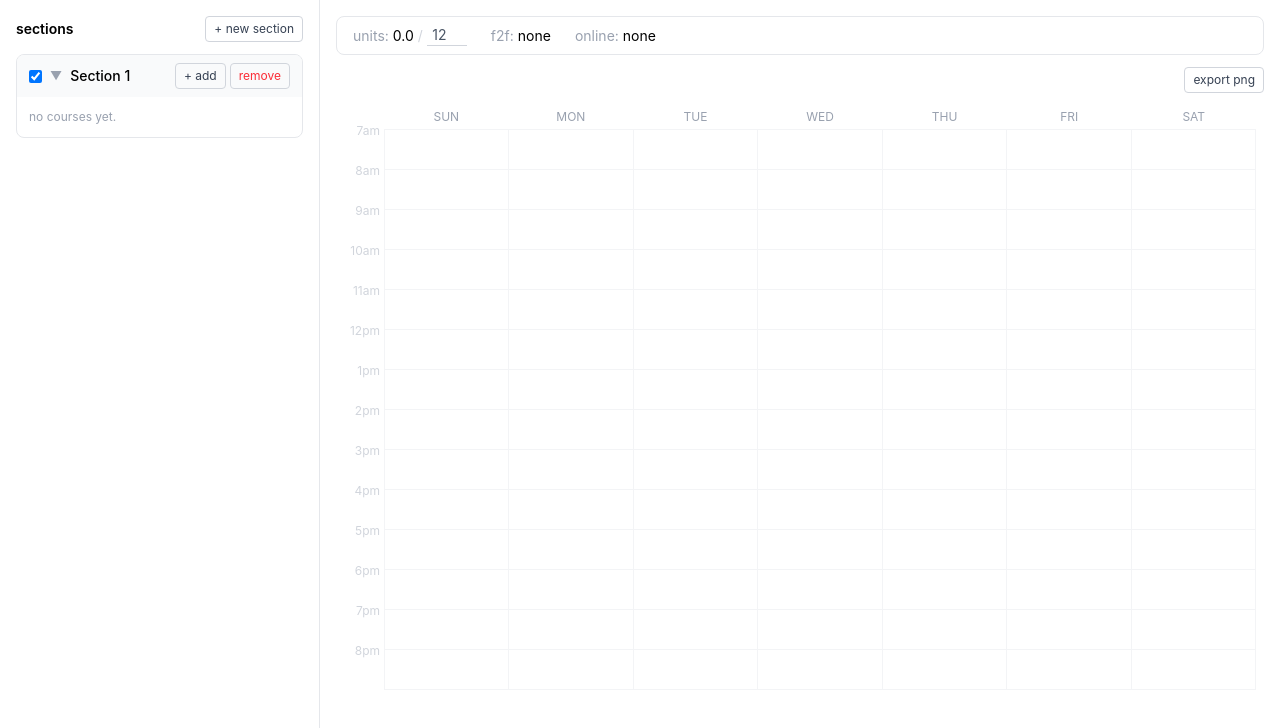
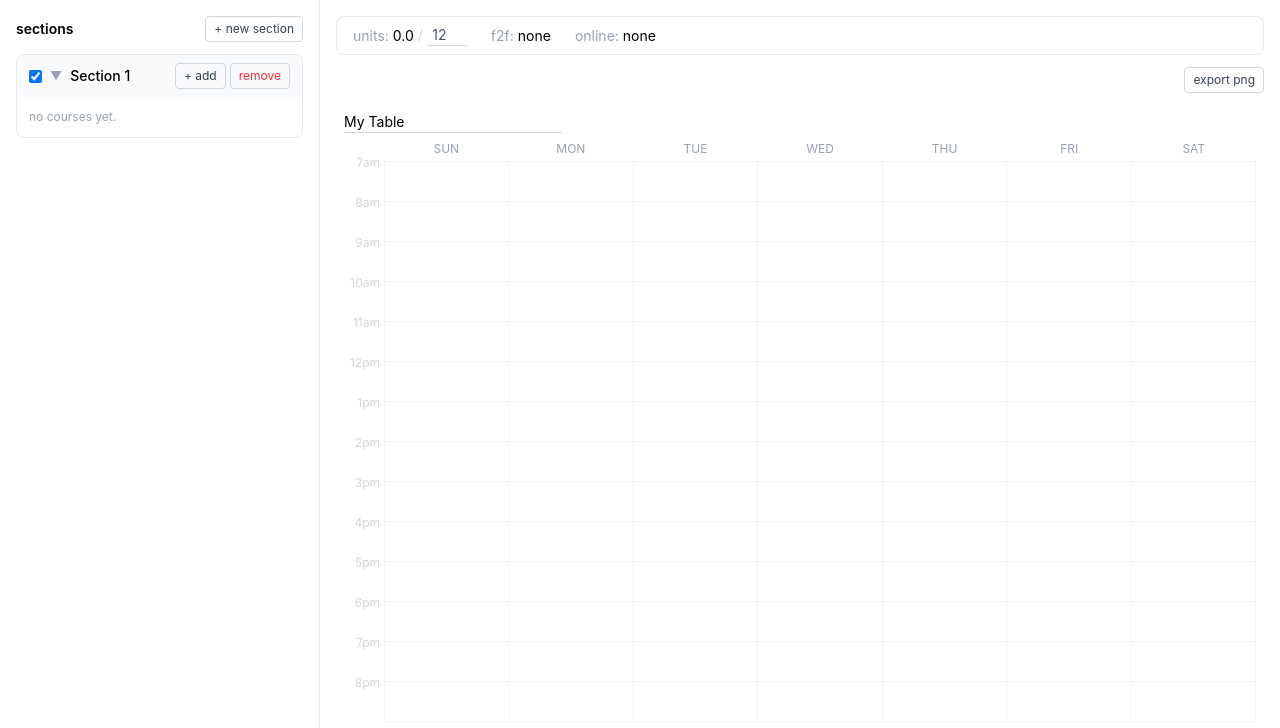
Before and after one commit to bnjmzzn/enyu-sched, a React (Vite) app: page / in a window 1280 px wide. Shown: the top 728 px of the page. Built offline with nearby package versions, Linux system fonts and the light colour scheme.

Commit message:
feat: add table title field

```diff
--- a/src/components/table/ScheduleTable.tsx
+++ b/src/components/table/ScheduleTable.tsx
@@ -3,7 +3,17 @@ import Button from "../../ui/Button"
 import { DAYS, CELL_HEIGHT } from "../../lib/config"
 
 export default function ScheduleTable() {
-    const { tableRef, hours, startHour, totalHeight, getBlocksForDay, handleExport, formatHour } = useScheduleTable()
+    const {
+        tableRef,
+        hours,
+        startHour,
+        totalHeight,
+        getBlocksForDay,
+        handleExport,
+        formatHour,
+        tableTitle,
+        setTableTitle
+    } = useScheduleTable()
 
     return (
         <div className="flex flex-col gap-2">
@@ -11,7 +21,18 @@ export default function ScheduleTable() {
                 <Button onClick={handleExport}>export png</Button>
             </div>
 
+
+
             <div ref={tableRef} className="overflow-auto bg-white p-2">
+
+                <input
+                    type="text"
+                    value={tableTitle}
+                    onChange={(e) => setTableTitle(e.target.value)}
+                    placeholder="schedule title..."
+                    className="text-sm border-b border-gray-300 focus:outline-none mb-2"
+                />
+
                 <div className="flex text-xs text-gray-400 mb-1 ml-10">
                     {DAYS.map((day) => (
                         <div key={day} className="flex-1 text-center">{day}</div>
--- a/src/components/table/useScheduleTable.ts
+++ b/src/components/table/useScheduleTable.ts
@@ -6,6 +6,9 @@ import { timeToMinutes, formatHour } from "../../lib/time"
 import { CELL_HEIGHT, DEFAULT_START_HOUR, DEFAULT_END_HOUR } from "../../lib/config"
 
 export function useScheduleTable() {
+    const tableTitle = useStore((s) => s.tableTitle)
+    const setTableTitle = useStore((s) => s.setTableTitle)
+
     const sections = useStore((s) => s.sections)
     const { conflictKeys } = useConflicts()
     const tableRef = useRef<HTMLDivElement>(null)
@@ -55,5 +58,15 @@ export function useScheduleTable() {
         })
     }
 
-    return { tableRef, hours, startHour, totalHeight, getBlocksForDay, handleExport, formatHour }
+    return {
+        tableRef,
+        hours,
+        startHour,
+        totalHeight,
+        getBlocksForDay,
+        handleExport,
+        formatHour,
+        tableTitle,
+        setTableTitle
+    }
 }
--- a/src/lib/store.ts
+++ b/src/lib/store.ts
@@ -27,6 +27,8 @@ type Store = {
     removeCourse: (sectionId: string, courseId: string) => void
     toggleCourse: (sectionId: string, courseId: string) => void
     toggleAllCourses: (sectionId: string, enabled: boolean) => void
+    tableTitle: string
+    setTableTitle: (title: string) => void
 }
 
 function generateId(): string {
@@ -44,6 +46,9 @@ function parsedToCourse(parsed: ParsedCourse): Course {
 }
 
 export const useStore = create<Store>((set) => ({
+    tableTitle: "My Table",
+    setTableTitle: (title) => set({ tableTitle: title }),
+
     maxUnits: DEFAULT_MAX_UNITS,
     sections: [
         {
```
